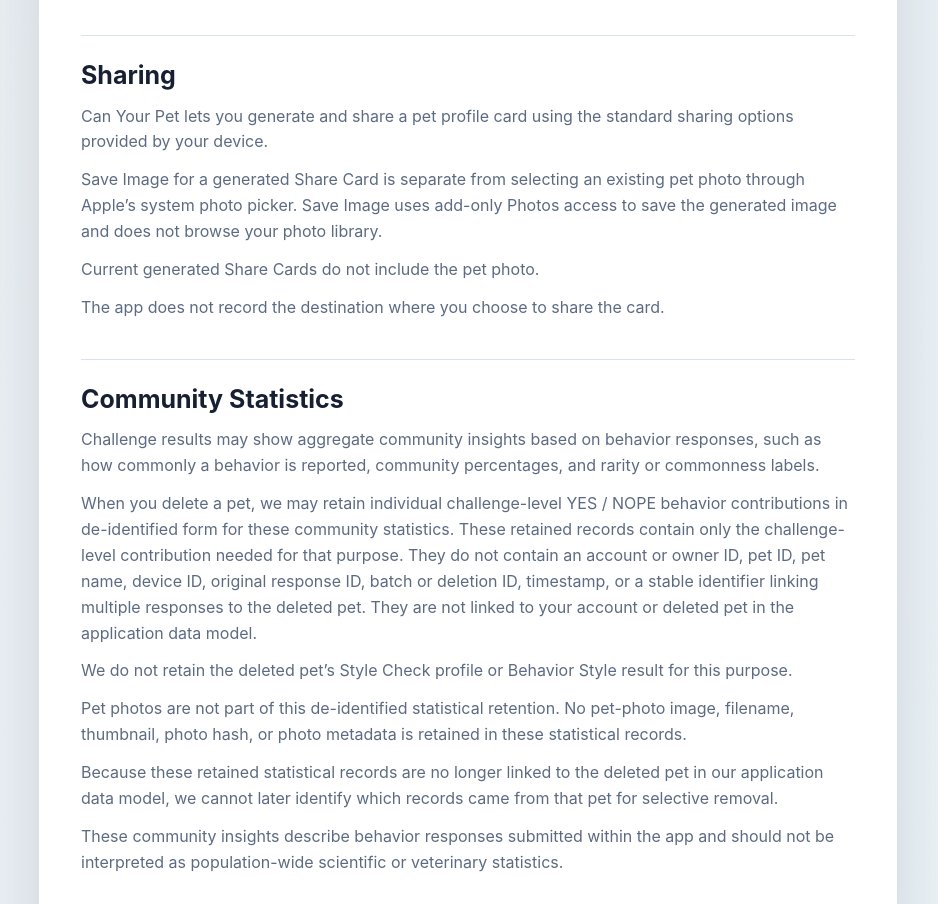
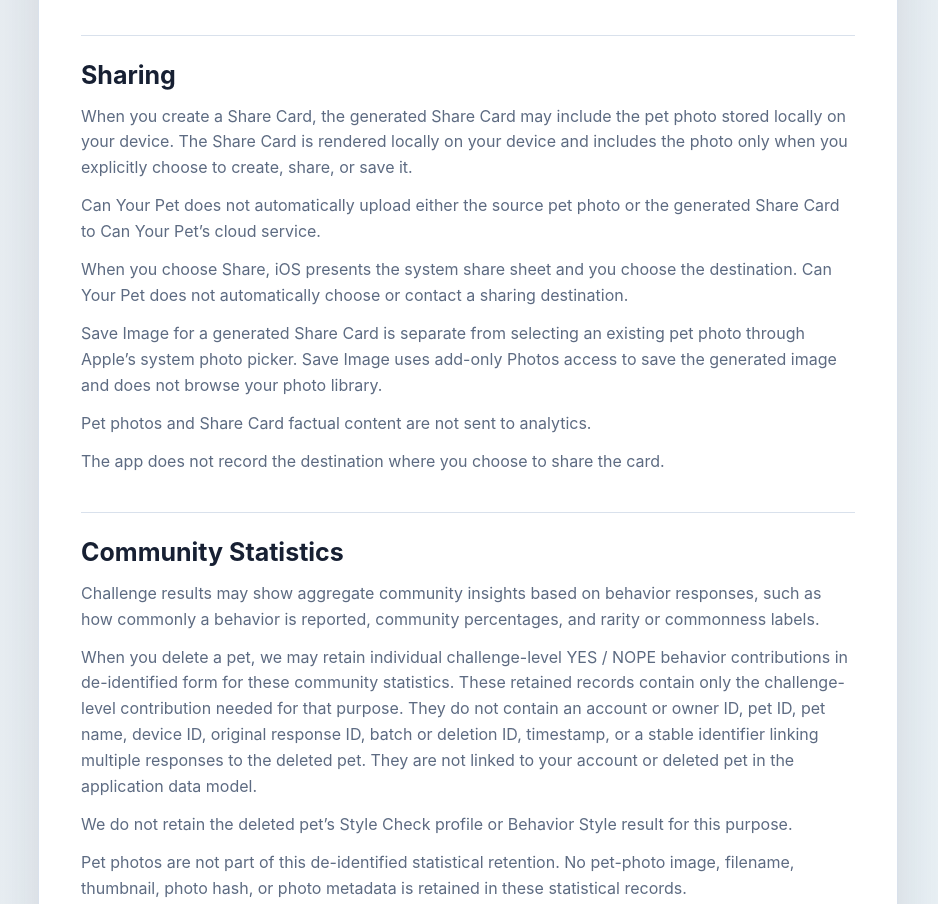
Before and after one commit to jackyshenfenghua/fenghuashen.com, a website: page can-your-pet/privacy/index.html in a window 1280 px wide. Shown: the part 2967-3871 px from the top of the page, without its empty margins (172-1110 px from the left). Drawn offline with Linux system fonts and the light colour scheme.

Commit message:
fix: update can your pet share card privacy disclosure

```diff
--- a/can-your-pet/privacy/index.html
+++ b/can-your-pet/privacy/index.html
@@ -103,9 +103,11 @@
         <p>If you remove a pet photo, the locally stored photo is deleted while the pet profile and behavior data remain.</p>
 
         <h2>Sharing</h2>
-        <p>Can Your Pet lets you generate and share a pet profile card using the standard sharing options provided by your device.</p>
+        <p>When you create a Share Card, the generated Share Card may include the pet photo stored locally on your device. The Share Card is rendered locally on your device and includes the photo only when you explicitly choose to create, share, or save it.</p>
+        <p>Can Your Pet does not automatically upload either the source pet photo or the generated Share Card to Can Your Pet’s cloud service.</p>
+        <p>When you choose Share, iOS presents the system share sheet and you choose the destination. Can Your Pet does not automatically choose or contact a sharing destination.</p>
         <p>Save Image for a generated Share Card is separate from selecting an existing pet photo through Apple’s system photo picker. Save Image uses add-only Photos access to save the generated image and does not browse your photo library.</p>
-        <p>Current generated Share Cards do not include the pet photo.</p>
+        <p>Pet photos and Share Card factual content are not sent to analytics.</p>
         <p>The app does not record the destination where you choose to share the card.</p>
 
         <h2>Community Statistics</h2>
```
Also changed, not shown: tests/static-check.mjs (+8 -1 lines).
